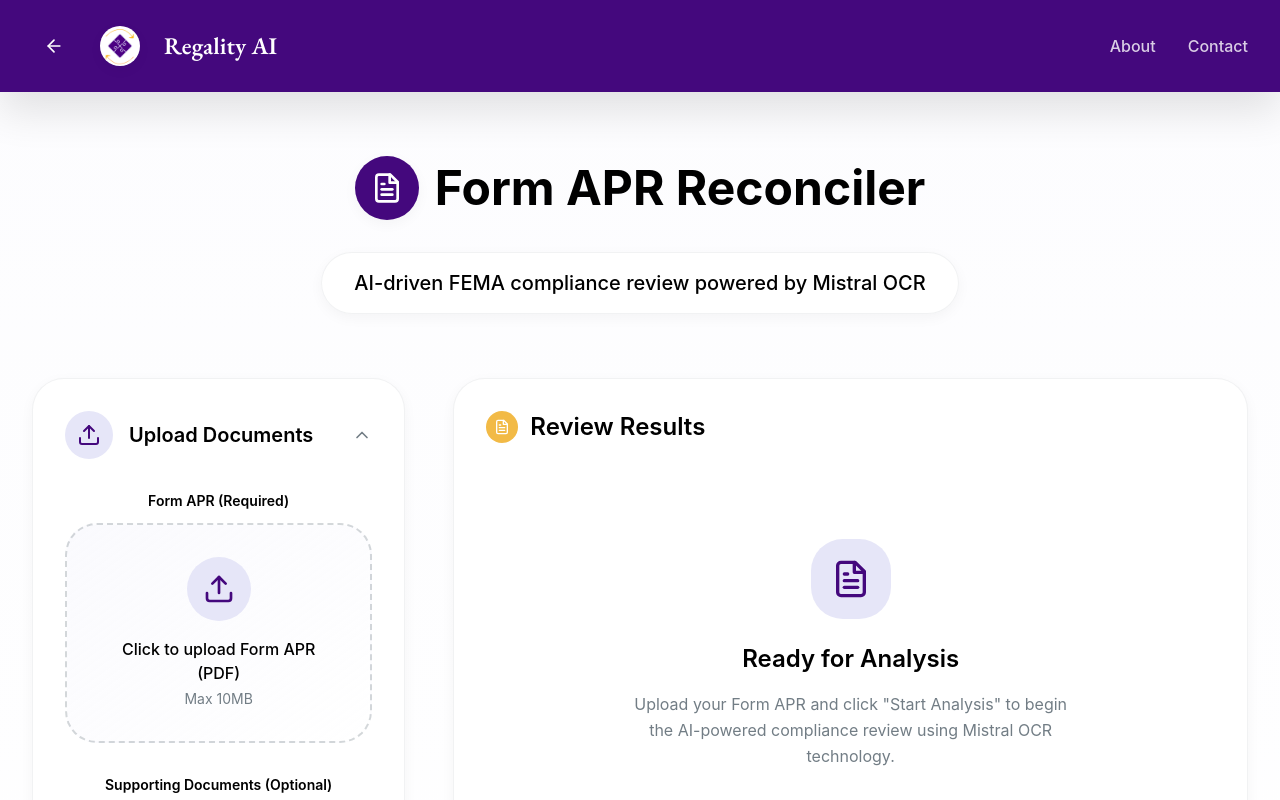
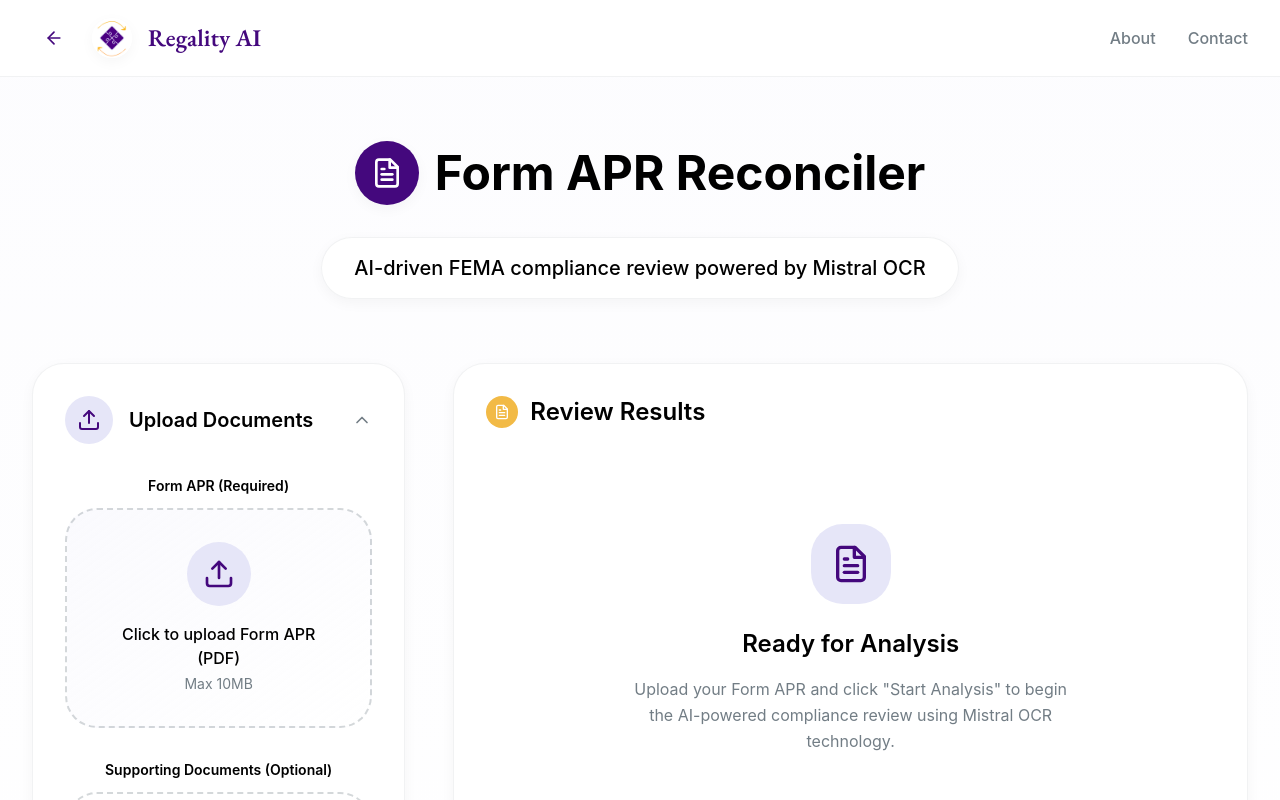
Before and after one commit to picturpoet/forms-java, a React (Vite) app: page /apr in a window 1280 px wide. Shown: the top 800 px of the page. Built offline with nearby package versions, Linux system fonts and the light colour scheme.

Commit message:
Create consistent header component for Landing and APR pages

```diff
--- /dev/null
+++ b/src/components/Header.tsx
@@ -0,0 +1,70 @@
+import { ArrowLeft } from 'lucide-react';
+import { useState } from 'react';
+
+interface HeaderProps {
+  showBackButton?: boolean;
+  currentPage?: 'landing' | 'apr';
+}
+
+export function Header({ showBackButton = false, currentPage = 'landing' }: HeaderProps) {
+  const [logoError, setLogoError] = useState(false);
+
+  return (
+    <header className="bg-white border-b border-grey/10 sticky top-0 z-50 backdrop-blur-sm bg-white/95">
+      <div className="max-w-7xl mx-auto px-6 lg:px-8 py-4">
+        <div className="flex items-center justify-between">
+          <div className="flex items-center gap-4">
+            {/* Back Button for APR page */}
+            {showBackButton && (
+              <a
+                href="/"
+                className="text-brand-dark hover:text-brand-dark/80 transition-colors p-2 rounded-xl hover:bg-brand-light group min-h-[44px] min-w-[44px] flex items-center justify-center"
+                title="Back to Home"
+              >
+                <ArrowLeft className="w-5 h-5 group-hover:-translate-x-1 transition-transform duration-200" strokeWidth={2} />
+              </a>
+            )}
+
+            {/* Logo with fallback */}
+            {!logoError ? (
+              <img
+                src="/logo.png"
+                alt="Regality AI Logo"
+                className="w-10 h-10 rounded-xl object-cover shadow-card"
+                onError={() => setLogoError(true)}
+              />
+            ) : (
+              <div className="w-10 h-10 bg-brand-dark rounded-xl flex items-center justify-center shadow-card">
+                <div className="w-6 h-6 bg-white rounded"></div>
+              </div>
+            )}
+
+            <h1 className="text-brand-dark text-2xl font-garamond font-semibold">
+              Regality AI
+            </h1>
+          </div>
+
+          {/* Navigation */}
+          <nav className="hidden md:flex items-center gap-8">
+            <a
+              href="https://regality.ai"
+              className="text-text-light hover:text-text transition-colors font-medium min-h-[44px] flex items-center"
+              target="_blank"
+              rel="noopener noreferrer"
+            >
+              About
+            </a>
+            <a
+              href="https://regality.ai/contact/"
+              className="text-text-light hover:text-text transition-colors font-medium min-h-[44px] flex items-center"
+              target="_blank"
+              rel="noopener noreferrer"
+            >
+              Contact
+            </a>
+          </nav>
+        </div>
+      </div>
+    </header>
+  );
+}
--- a/src/pages/AprPage.tsx
+++ b/src/pages/AprPage.tsx
@@ -2,8 +2,9 @@
 import { FileUpload } from '../components/FileUpload';
 import { ReviewOutput } from '../components/ReviewOutput';
 import { MistralApiService } from '../services/mistralApi';
-import { FileText, Upload, ChevronUp, ChevronDown, ArrowLeft, AlertCircle } from 'lucide-react';
+import { FileText, Upload, ChevronUp, ChevronDown, AlertCircle } from 'lucide-react';
 import { Button } from '../components/ui/Button';
+import { Header } from '../components/Header';
 
 export function AprPage() {
   const [formPdf, setFormPdf] = useState<File | null>(null);
@@ -12,7 +13,6 @@
   const [isAnalyzing, setIsAnalyzing] = useState(false);
   const [analysisProgress, setAnalysisProgress] = useState<string>('');
   const [isUploadSectionCollapsed, setIsUploadSectionCollapsed] = useState(false);
-  const [logoError, setLogoError] = useState(false);
 
   const handleAnalyze = async () => {
     if (!formPdf) return;
@@ -109,62 +109,8 @@
 
   return (
     <div className="min-h-screen bg-white">
-      {/* Header Bar - Solid background for maximum contrast */}
-      <header className="bg-brand-dark shadow-xl">
-        <div className="max-w-7xl mx-auto px-6 lg:px-8 py-6">
-          <div className="flex items-center justify-between">
-            <div className="flex items-center gap-6">
-              {/* Back to Home */}
-              <a
-                href="/"
-                className="text-white hover:text-brand-light transition-colors p-3 rounded-xl hover:bg-white/10 group"
-                title="Back to Home"
-              >
-                <ArrowLeft className="w-5 h-5 group-hover:-translate-x-1 transition-transform" />
-              </a>
-
-              {/* Logo with fallback */}
-              {!logoError ? (
-                <img
-                  src="/logo.png"
-                  alt="Regality AI Logo"
-                  className="w-10 h-10 rounded-xl object-cover shadow-card"
-                  onError={() => setLogoError(true)}
-                />
-              ) : (
-                <div className="w-10 h-10 bg-white rounded-xl flex items-center justify-center shadow-card">
-                  <div className="w-6 h-6 bg-brand-dark rounded"></div>
-                </div>
-              )}
-
-              {/* Brand Name */}
-              <h1 className="text-white text-2xl font-garamond font-semibold">
-                Regality AI
-              </h1>
-            </div>
-
-            {/* Navigation */}
-            <nav className="hidden md:flex items-center gap-8">
-              <a
-                href="https://regality.ai"
-                className="text-white/80 hover:text-white transition-colors font-medium"
-                target="_blank"
-                rel="noopener noreferrer"
-              >
-                About
-              </a>
-              <a
-                href="https://regality.ai/contact/"
-                className="text-white/80 hover:text-white transition-colors font-medium"
-                target="_blank"
-                rel="noopener noreferrer"
-              >
-                Contact
-              </a>
-            </nav>
-          </div>
-        </div>
-      </header>
+      {/* Consistent Header with Back Button */}
+      <Header showBackButton={true} currentPage="apr" />
 
       {/* Main content with consistent container */}
       <div className="bg-gradient-to-b from-brand-light/10 to-white">
@@ -173,7 +119,7 @@
           <div className="text-center mb-16">
             <div className="flex items-center justify-center gap-4 mb-8">
               <div className="w-16 h-16 bg-brand-dark rounded-2xl flex items-center justify-center shadow-card">
-                <FileText className="w-8 h-8 text-white" />
+                <FileText className="w-8 h-8 text-white" strokeWidth={2} />
               </div>
               <h2 className="text-5xl font-bold text-text">
                 Form APR Reconciler
@@ -199,7 +145,7 @@
                 >
                   <div className="flex items-center gap-4">
                     <div className="w-12 h-12 bg-brand-light rounded-xl flex items-center justify-center">
-                      <Upload className="w-6 h-6 text-brand-dark" />
+                      <Upload className="w-6 h-6 text-brand-dark" strokeWidth={2} />
                     </div>
                     <h3 className="text-xl font-semibold text-text">
                       Upload Documents
@@ -207,9 +153,9 @@
                   </div>
                   <div className="text-grey group-hover:text-text transition-colors">
                     {isUploadSectionCollapsed ? (
-                      <ChevronDown className="w-5 h-5" />
+                      <ChevronDown className="w-5 h-5" strokeWidth={2} />
                     ) : (
-                      <ChevronUp className="w-5 h-5" />
+                      <ChevronUp className="w-5 h-5" strokeWidth={2} />
                     )}
                   </div>
                 </div>
@@ -248,7 +194,7 @@
                 <div className="bg-white border border-brand-dark/20 rounded-2xl p-6 shadow-card">
                   <div className="flex items-center gap-3 mb-3">
                     <div className="w-8 h-8 bg-brand-dark rounded-lg flex items-center justify-center">
-                      <AlertCircle className="w-4 h-4 text-white" />
+                      <AlertCircle className="w-4 h-4 text-white" strokeWidth={2} />
                     </div>
                     <p className="text-brand-dark font-semibold">
                       {analysisProgress}
@@ -266,7 +212,7 @@
               <div className="bg-white rounded-2xl shadow-card p-8 border border-grey/10">
                 <h3 className="text-2xl font-semibold text-text mb-8 flex items-center gap-3">
                   <div className="w-8 h-8 bg-mna-yellow rounded-lg flex items-center justify-center">
-                    <FileText className="w-4 h-4 text-white" />
+                    <FileText className="w-4 h-4 text-white" strokeWidth={2} />
                   </div>
                   Review Results
                 </h3>
--- a/src/pages/LandingPage.tsx
+++ b/src/pages/LandingPage.tsx
@@ -1,59 +1,13 @@
 import { ArrowRight, FileText, Zap, Clock, Brain, ExternalLink, CheckCircle, Monitor, Smartphone, ZapIcon, ClockIcon } from 'lucide-react';
-import { useState } from 'react';
 import { Button } from '../components/ui/Button';
 import { CardTile } from '../components/ui/CardTile';
+import { Header } from '../components/Header';
 
 export function LandingPage() {
-  const [logoError, setLogoError] = useState(false);
-
   return (
     <div className="min-h-screen bg-white">
-      {/* Header */}
-      <header className="bg-white border-b border-grey/10 sticky top-0 z-50 backdrop-blur-sm bg-white/95">
-        <div className="max-w-7xl mx-auto px-6 lg:px-8 py-4">
-          <div className="flex items-center justify-between">
-            <div className="flex items-center gap-4">
-              {/* Logo with fallback */}
-              {!logoError ? (
-                <img
-                  src="/logo.png"
-                  alt="Regality AI Logo"
-                  className="w-10 h-10 rounded-xl object-cover shadow-card"
-                  onError={() => setLogoError(true)}
-                />
-              ) : (
-                <div className="w-10 h-10 bg-brand-dark rounded-xl flex items-center justify-center shadow-card">
-                  <div className="w-6 h-6 bg-white rounded"></div>
-                </div>
-              )}
-
-              <h1 className="text-brand-dark text-2xl font-garamond font-semibold">
-                Regality AI
-              </h1>
-            </div>
-
-            {/* Navigation */}
-            <nav className="hidden md:flex items-center gap-8">
-              <a
-                href="https://regality.ai"
-                className="text-text-light hover:text-text transition-colors font-medium min-h-[44px] flex items-center"
-                target="_blank"
-                rel="noopener noreferrer"
-              >
-                About
-              </a>
-              <a
-                href="https://regality.ai/contact/"
-                className="text-text-light hover:text-text transition-colors font-medium min-h-[44px] flex items-center"
-                target="_blank"
-                rel="noopener noreferrer"
-              >
-                Contact
-              </a>
-            </nav>
-          </div>
-        </div>
-      </header>
+      {/* Consistent Header */}
+      <Header currentPage="landing" />
 
       {/* Hero Section - Content Above Visual */}
       <main className="max-w-7xl mx-auto px-6 lg:px-8 pt-8 pb-12">
@@ -284,19 +238,9 @@
         <div className="max-w-7xl mx-auto px-6 lg:px-8">
           <div className="flex flex-col md:flex-row items-center justify-between gap-6">
             <div className="flex items-center gap-4">
-              {/* Logo with fallback */}
-              {!logoError ? (
-                <img
-                  src="/logo.png"
-                  alt="Regality AI Logo"
-                  className="w-8 h-8 rounded-lg object-cover shadow-card"
-                  onError={() => setLogoError(true)}
-                />
-              ) : (
-                <div className="w-8 h-8 bg-brand-dark rounded-lg flex items-center justify-center shadow-card">
-                  <div className="w-4 h-4 bg-white rounded"></div>
-                </div>
-              )}
+              <div className="w-8 h-8 bg-brand-dark rounded-lg flex items-center justify-center shadow-card">
+                <div className="w-4 h-4 bg-white rounded"></div>
+              </div>
               <span className="text-text-light font-medium">
                 © 2025 Regality AI. Built for regulatory excellence.
               </span>
```
